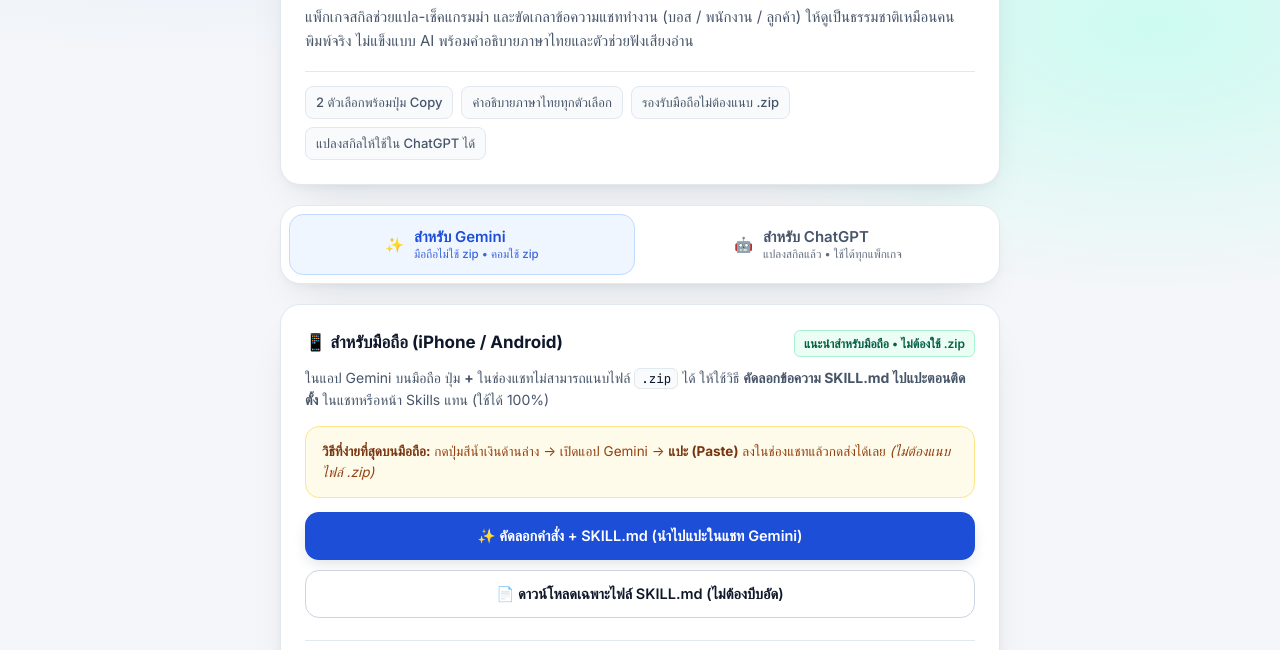
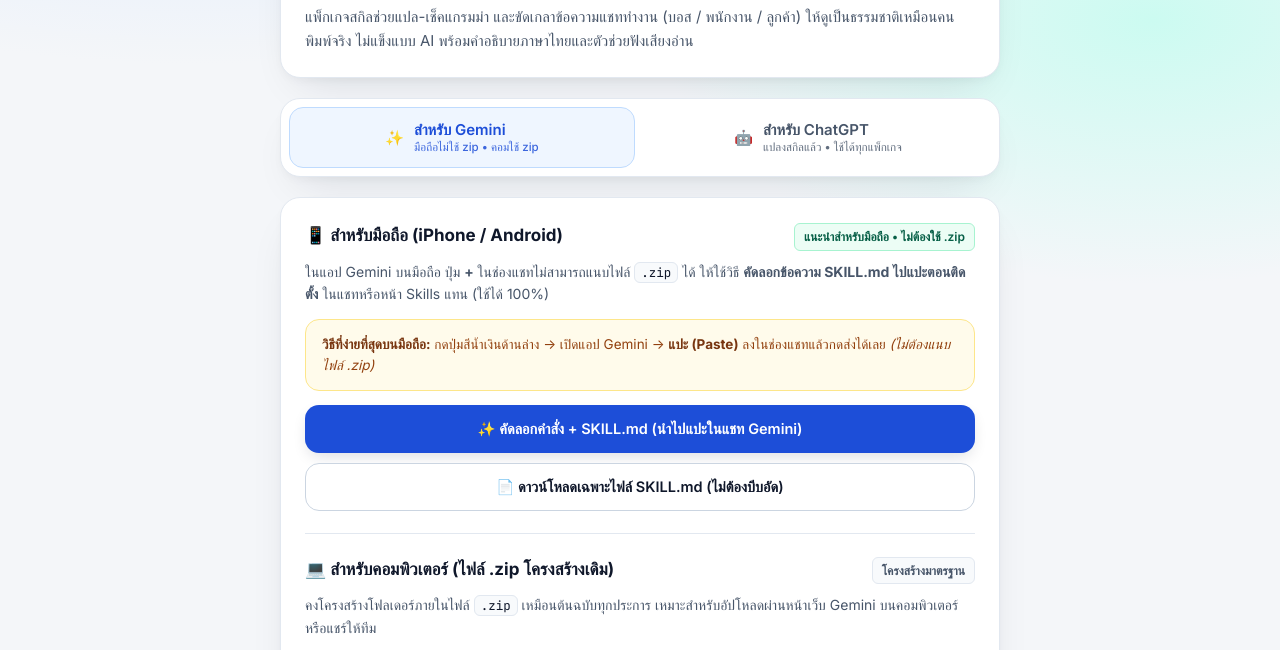
Before and after one commit to LPZ-Dev/FBLibary, a plain HTML site: page index.html in a window 1280 px wide. Shown: the part 114-764 px from the top of the page. Drawn offline with Linux system fonts and the light colour scheme; a web font is replaced by a local one.

Commit message:
Remove feature badge strip from header

```diff
--- a/index.html
+++ b/index.html
@@ -118,28 +118,7 @@
     .hero-subtitle {
       font-size: 15px;
       color: var(--text-secondary);
-      margin: 0 0 18px;
-    }
-
-    .feature-strip {
-      display: flex;
-      flex-wrap: wrap;
-      gap: 8px;
-      padding-top: 14px;
-      border-top: 1px solid var(--border-subtle);
-      font-size: 13px;
-      color: var(--text-secondary);
-    }
-
-    .feature-item {
-      display: inline-flex;
-      align-items: center;
-      gap: 6px;
-      background: var(--bg-muted);
-      border: 1px solid var(--border-subtle);
-      border-radius: 8px;
-      padding: 5px 10px;
-      font-weight: 500;
+      margin: 0;
     }
 
     /* Platform Switcher */
@@ -736,12 +715,6 @@
       <p class="hero-subtitle">
         แพ็กเกจสกิลช่วยแปล-เช็คแกรมม่า และขัดเกลาข้อความแชททำงาน (บอส / พนักงาน / ลูกค้า) ให้ดูเป็นธรรมชาติเหมือนคนพิมพ์จริง ไม่แข็งแบบ AI พร้อมคำอธิบายภาษาไทยและตัวช่วยฟังเสียงอ่าน
       </p>
-      <div class="feature-strip" aria-label="จุดเด่นของสกิล">
-        <span class="feature-item">2 ตัวเลือกพร้อมปุ่ม Copy</span>
-        <span class="feature-item">คำอธิบายภาษาไทยทุกตัวเลือก</span>
-        <span class="feature-item">รองรับมือถือไม่ต้องแนบ .zip</span>
-        <span class="feature-item">แปลงสกิลให้ใช้ใน ChatGPT ได้</span>
-      </div>
     </header>
 
     <!-- Platform Selector -->
```
Also changed, not shown: ดาวน์โหลด_Skill_workplace-comms-translator-v2.html (+1 -28 lines).
